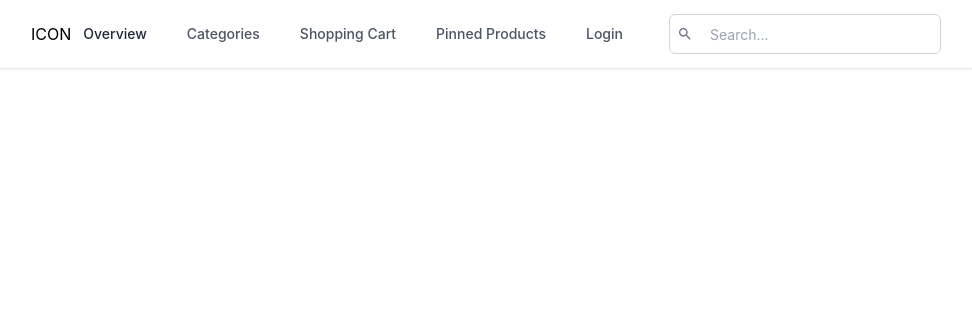
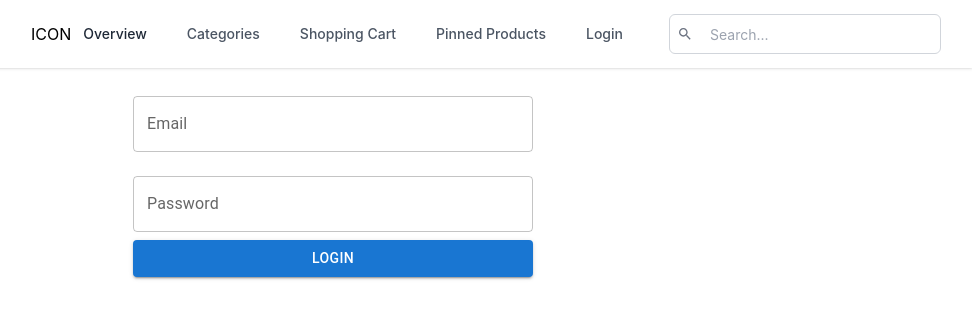
Before and after one commit to sopra-the-endboss/laser-chad-fullstack, a React (Create React App) app in the folder frontend/: page /login in a window 1280 px wide. Shown: the top 318 px of the page, without its empty margins (307-1279 px from the left). Built offline with nearby package versions, Linux system fonts and the light colour scheme; what react-swipeable-views-utils would draw is missing.

Commit message:
Add basic Login page

```diff
--- a/frontend/src/App.js
+++ b/frontend/src/App.js
@@ -1,6 +1,7 @@
 import "./App.css";
 import {BrowserRouter, Routes, Route} from "react-router-dom";
 import Home from "./views/Home";
+import Login from "./views/Login";
 import Navigation from "./components/Navigation";
 import {useState} from "react";
 
@@ -16,7 +17,7 @@ function App() {
                 <div style={{marginTop: "80px"}}>
                     <Routes>
                         <Route path="/" element={<Home/>}/>
-                        {/* Browse Products */}
+                        <Route path="/login" element={<Login/>}/>
                     </Routes>
                 </div>
             </BrowserRouter>
--- a/frontend/src/components/Navigation.js
+++ b/frontend/src/components/Navigation.js
@@ -22,11 +22,11 @@ const Navbar = ({setData, searchQuerySubmitted}) => {
                         </div>
                         <div className="hidden sm:ml-6 sm:block">
                             <div className="flex space-x-4">
-                                <a href="#" className="text-gray-800 px-3 py-2 rounded-md text-sm font-medium" aria-current="page">Overview</a>
+                                <a href="/" className="text-gray-800 px-3 py-2 rounded-md text-sm font-medium" aria-current="page">Overview</a>
                                 <a href="#" className="text-gray-600 hover:bg-gray-200 hover:text-gray-800 px-3 py-2 rounded-md text-sm font-medium">Categories</a>
                                 <a href="#" className="text-gray-600 hover:bg-gray-200 hover:text-gray-800 px-3 py-2 rounded-md text-sm font-medium">Shopping Cart</a>
                                 <a href="#" className="text-gray-600 hover:bg-gray-200 hover:text-gray-800 px-3 py-2 rounded-md text-sm font-medium">Pinned Products</a>
-                                <a href="#" className="text-gray-600 hover:bg-gray-200 hover:text-gray-800 px-3 py-2 rounded-md text-sm font-medium">Login</a>
+                                <a href="/login" className="text-gray-600 hover:bg-gray-200 hover:text-gray-800 px-3 py-2 rounded-md text-sm font-medium">Login</a>
                             </div>
                         </div>
                     </div>
--- /dev/null
+++ b/frontend/src/views/Login.js
@@ -0,0 +1,50 @@
+import React, { useState } from 'react';
+import { TextField, Button } from '@mui/material';
+
+const Login = () => {
+    const [email, setEmail] = useState('');
+    const [password, setPassword] = useState('');
+
+    const handleEmailChange = (e) => {
+        setEmail(e.target.value);
+    };
+
+    const handlePasswordChange = (e) => {
+        setPassword(e.target.value);
+    };
+
+    const handleSubmit = (e) => {
+        e.preventDefault();
+        // Add your login logic here
+    };
+
+    return (
+        <form onSubmit={handleSubmit}>
+            <div style={{ display: 'flex', flexDirection: 'column', alignItems: 'center' }}>
+                <TextField
+                    label="Email"
+                    type="email"
+                    value={email}
+                    onChange={handleEmailChange}
+                    fullWidth
+                    margin="normal"
+                    sx={{ width: 400 }}
+                />
+                <TextField
+                    label="Password"
+                    type="password"
+                    value={password}
+                    onChange={handlePasswordChange}
+                    fullWidth
+                    margin="normal"
+                    sx={{ width: 400 }}
+                />
+                <Button type="submit" variant="contained" color="primary" margin="normal" sx={{ width: 400}}>
+                    Login
+                </Button>
+            </div>
+        </form>
+    );
+};
+
+export default Login;
```
Also changed, not shown: 1 other file (tests, documents, lock files or other folders).
